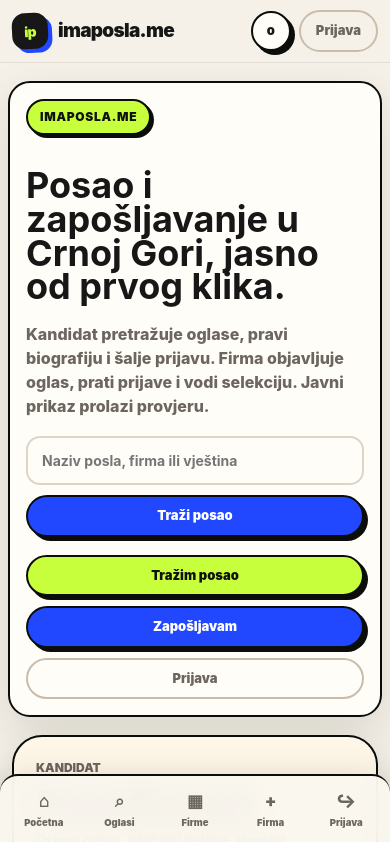
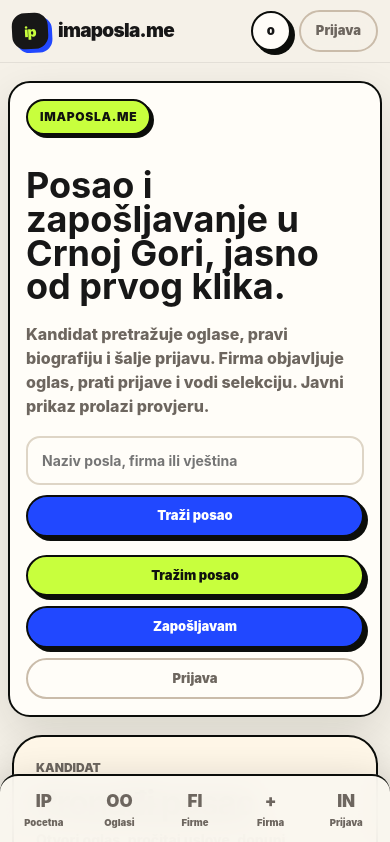
Before and after one commit to HiveSite/sindikat, a Next.js app in the folder imaposlame/: page / in a window 390 px wide. Shown: the top 842 px of the page. Built offline with nearby package versions, Linux system fonts and the light colour scheme; no server answers; the database is empty.

Commit message:
Simplify mobile role navigation

```diff
--- a/imaposlame/components/mobile-nav.tsx
+++ b/imaposlame/components/mobile-nav.tsx
@@ -6,15 +6,15 @@
 import type { UserRole } from "@/types/domain";
 
 const menus: Record<UserRole, Array<[string, string, string]>> = {
-  guest: [["⌂", "Početna", "/"], ["⌕", "Oglasi", "/oglasi"], ["▦", "Firme", "/firme"], ["+", "Firma", "/registracija?role=company"], ["↪", "Prijava", "/login"]],
-  candidate: [["⌂", "Početna", "/"], ["⌕", "Oglasi", "/oglasi"], ["□", "Biogr.", "/profil/biografija"], ["✉", "Prijave", "/profil/prijave"], ["⚙", "Profil", "/profil"]],
-  company: [["⌂", "Pregled", "/firma"], ["▤", "Oglasi", "/firma/oglasi"], ["+", "Novi", "/firma/novi-oglas"], ["☷", "Izbor", "/firma/selekcija"], ["€", "Uplata", "/firma/pretplata"]],
-  admin: [["⌂", "Pregled", "/admin"], ["€", "Uplate", "/admin/uplate"], ["✓", "Oglasi", "/admin/oglasi"], ["☷", "Ljudi", "/admin/korisnici"], ["▦", "Firme", "/admin/firme"]]
+  guest: [["IP", "Pocetna", "/"], ["OO", "Oglasi", "/oglasi"], ["FI", "Firme", "/firme"], ["+", "Firma", "/registracija?role=company"], ["IN", "Prijava", "/login"]],
+  candidate: [["IP", "Pocetna", "/"], ["OO", "Oglasi", "/oglasi"], ["CV", "Biografija", "/profil/biografija"], ["PR", "Prijave", "/profil/prijave"], ["JA", "Profil", "/profil"]],
+  company: [["FI", "Pregled", "/firma"], ["OG", "Oglasi", "/firma/oglasi"], ["+", "Novi", "/firma/novi-oglas"], ["SE", "Izbor", "/firma/selekcija"], ["UP", "Uplata", "/firma/pretplata"]],
+  admin: [["AD", "Pregled", "/admin"], ["UP", "Uplate", "/admin/uplate"], ["OG", "Oglasi", "/admin/oglasi"], ["KO", "Ljudi", "/admin/korisnici"], ["FI", "Firme", "/admin/firme"]]
 };
 
 export function MobileNav() {
   const [role, setRole] = useState<UserRole>("guest");
-  const supabase = createBrowserSupabase();
+  const [supabase] = useState(() => createBrowserSupabase());
 
   useEffect(() => {
     async function loadRole() {
@@ -25,7 +25,9 @@
       setRole((profile.data?.role as UserRole) || "guest");
     }
     loadRole();
-  }, []);
+    const { data } = supabase.auth.onAuthStateChange(() => loadRole());
+    return () => data.subscription.unsubscribe();
+  }, [supabase]);
 
   return (
     <nav className="mobile-app-nav" aria-label="Mobilna navigacija">
```
